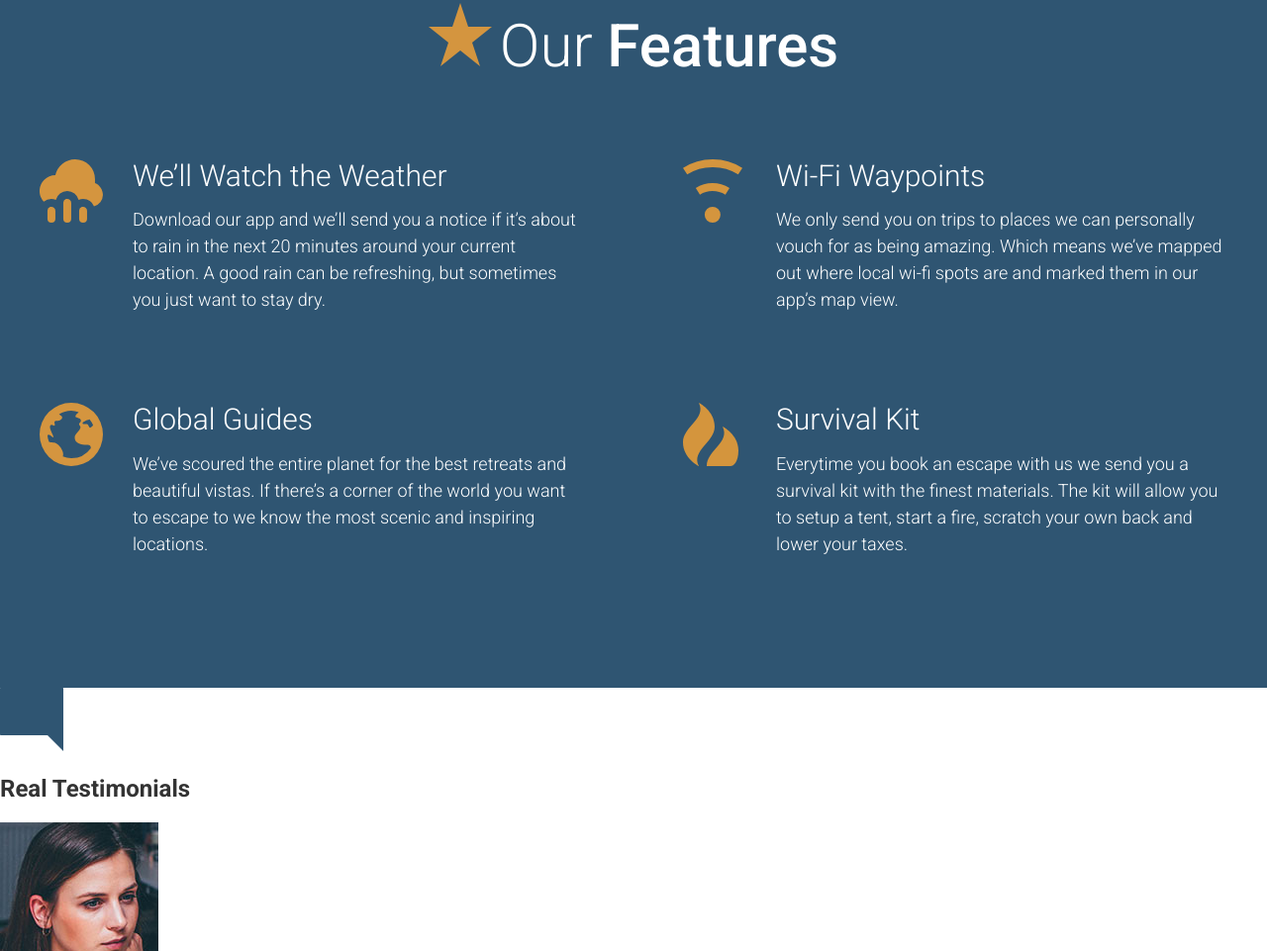
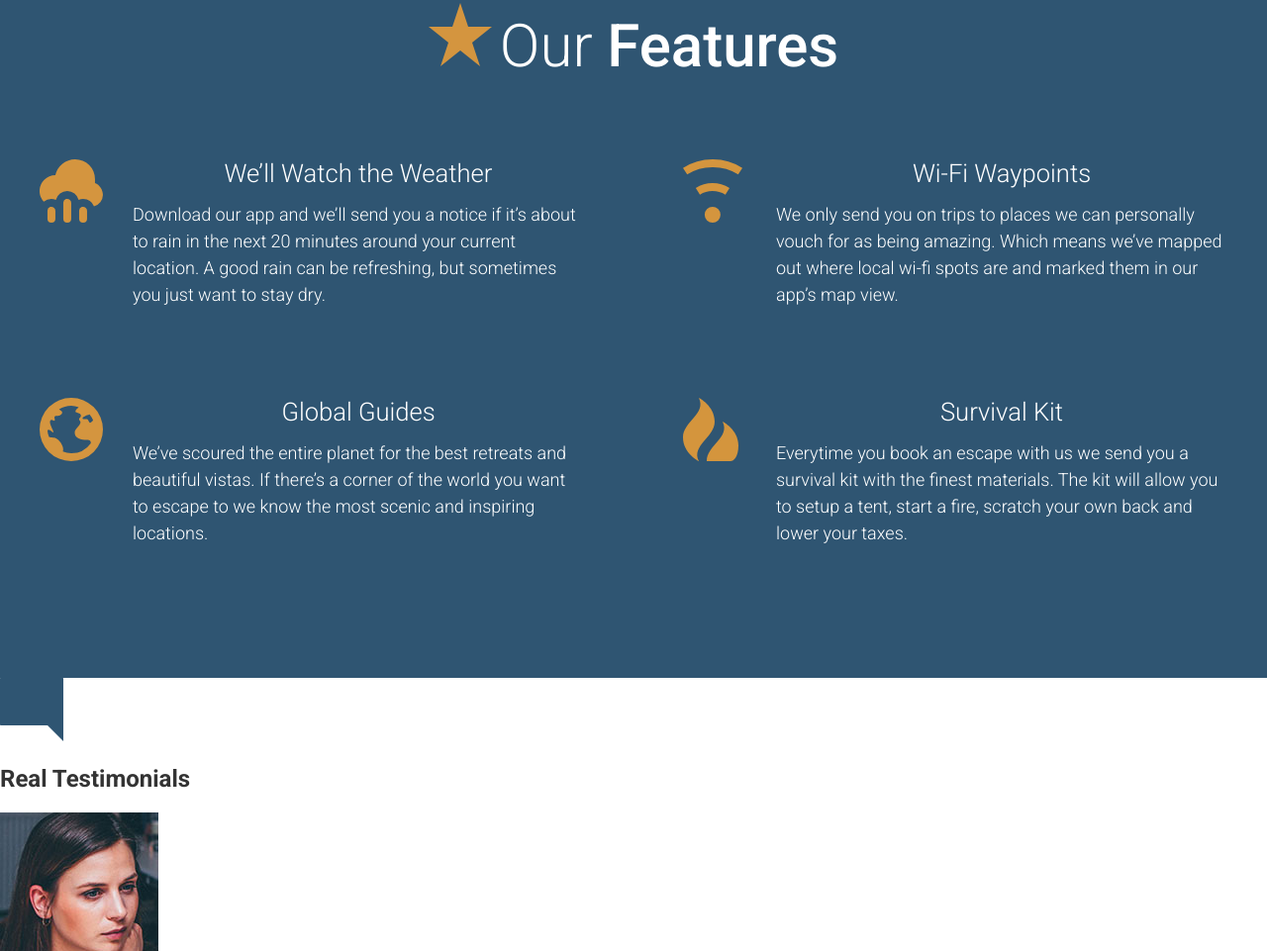
Before and after one commit to SterlingHoughton/travel-site, a website: page app/index.html in a window 1280 px wide. Shown: the part 2245-3206 px from the top of the page at 99% size. Drawn offline with Linux system fonts and the light colour scheme.

Commit message:
styled our-features section in mobile view

```diff
--- a/app/assets/styles/modules/_feature-item.css
+++ b/app/assets/styles/modules/_feature-item.css
@@ -1,16 +1,33 @@
 .feature-item {
+
+  @mixin atSmall {
+    padding-left: 94px;
+  }
+
   position: relative;
-  padding-left: 94px;
   padding-bottom: 2.5rem;
 
   &__icon {
-    position: absolute;
-    left: 0;
+    display: block;
+    margin: 0 auto;
+
+    @mixin atSmall {
+      position: absolute;
+      left: 0;
+    }
   }
 
   &__title {
-    font-size: 1.875rem;
+    font-size: 1.6rem;
     font-weight: 300;
     margin-bottom: .8rem;
+    margin-top: .7rem;
+    text-align: center;
+  }
+
+  @mixin atSmall {
+    text-align: left;
+    margin-top: 1em;
+    font-size: 1.875rem;
   }
 }
--- a/app/temp/styles/styles.css
+++ b/app/temp/styles/styles.css
@@ -728,18 +728,44 @@ a {
 }
 
 .feature-item {
+
   position: relative;
-  padding-left: 94px;
   padding-bottom: 2.5rem;
 }
 
+@media (min-width: 530px) {
+
+  .feature-item {
+    padding-left: 94px;
+  }
+}
+
 .feature-item__icon {
-  position: absolute;
-  left: 0;
+  display: block;
+  margin: 0 auto;
+}
+
+@media (min-width: 530px) {
+
+  .feature-item__icon {
+    position: absolute;
+    left: 0;
+  }
 }
 
 .feature-item__title {
-  font-size: 1.875rem;
+  font-size: 1.6rem;
   font-weight: 300;
   margin-bottom: .8rem;
+  margin-top: .7rem;
+  text-align: center;
 }
+
+@media (min-width: 530px) {
+
+  .feature-item {
+    text-align: left;
+    margin-top: 1em;
+    font-size: 1.875rem;
+  }
+}
```
